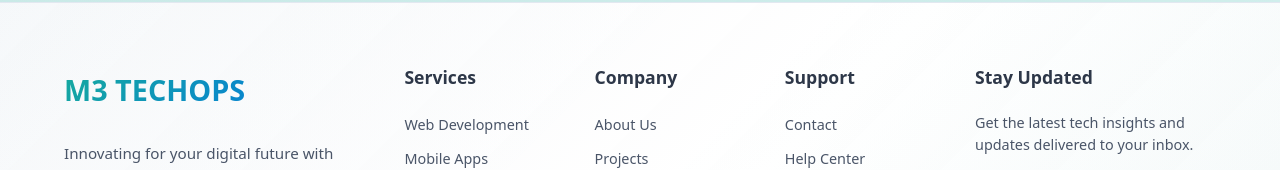
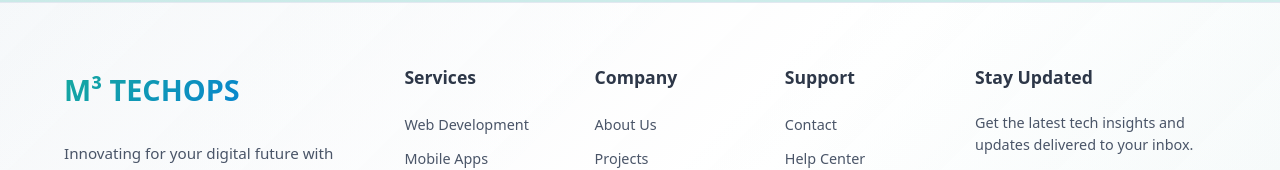
Before and after one commit to arnob-bro/m3techops-website, a React (Vite) app in the folder frontend/: page / in a window 1280 px wide. Shown: the part 4906-5076 px from the top of the page. Built offline with nearby package versions, Linux system fonts and the light colour scheme.

Commit message:
fixed css in footer

```diff
--- a/frontend/src/pages/Footer/Footer.jsx
+++ b/frontend/src/pages/Footer/Footer.jsx
@@ -53,7 +53,7 @@ const Footer = () => {
             viewport={{ once: true }}
           >
             <Link to="/" className="footer-logo">
-              <span className="footer-logo-text">M3 TECHOPS</span>
+              <span className="footer-logo-text">M³ TECHOPS</span>
             </Link>
             <p className="footer-tagline">
               Innovating for your digital future with cutting-edge technology solutions that drive real business results.
```
